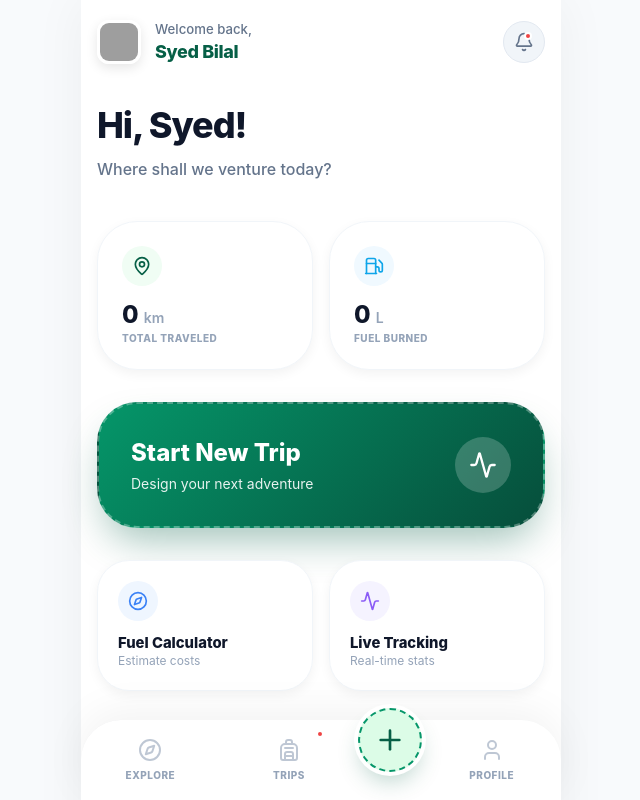
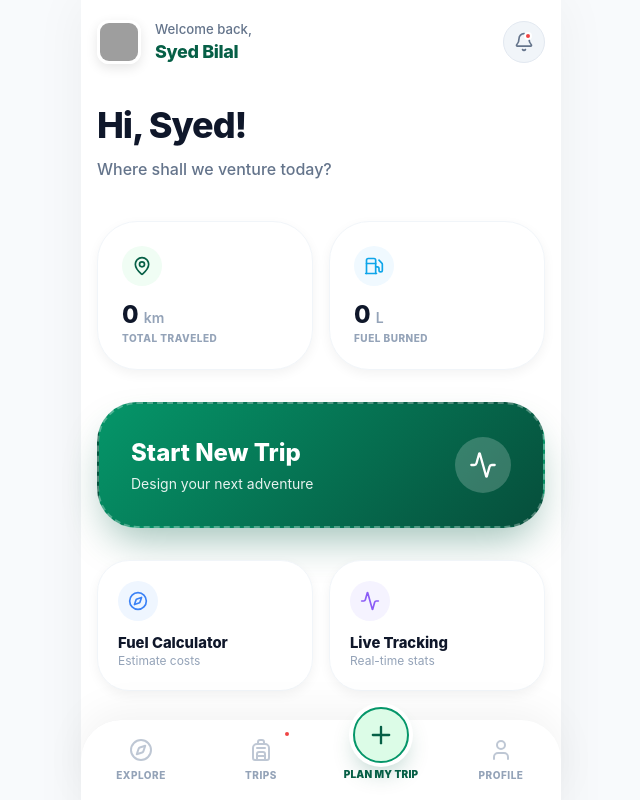
Before and after one commit to sbfaheem/PakTrip, a React (Vite) app: page /login in a window 1280 px wide. Both pictures are taken after a click on the button "Login". Shown: the top 800 px of the page, without its empty margins (319-959 px from the left). Built offline with nearby package versions, Linux system fonts and the light colour scheme; grey boxes are pictures that could not be loaded.

Commit message:
Fix: Added 'Plan My Trip' nav label and resolved white screen crash in Planner

```diff
--- a/src/App.jsx
+++ b/src/App.jsx
@@ -1,4 +1,4 @@
-import { Routes, Route, Link, useLocation, Navigate } from 'react-router-dom';
+import { Routes, Route, Link, useLocation, useNavigate, Navigate } from 'react-router-dom';
 import { Home as HomeIcon, Compass, Backpack, User as UserIcon, Activity, Plus, Search, Bell } from 'lucide-react';
 import { motion, AnimatePresence } from 'framer-motion';
 import Home from './pages/Home';
@@ -17,14 +17,15 @@ function PrivateRoute({ children }) {
 }
 
 function Layout({ children }) {
+  const navigate = useNavigate();
   const location = useLocation();
-  const { trips } = useTrips();
+  const { trips, user } = useTrips() || { trips: [], user: {} };
   const hasInProgress = trips.some(t => t.status === 'In Progress');
 
   const navItems = [
     { path: '/explore', icon: Compass, label: 'Explore' },
     { path: '/trips', icon: Backpack, label: 'Trips' },
-    { path: '/splash', icon: Plus, label: 'Plan', isAction: true },
+    { path: '/plan', icon: Plus, label: 'Plan My Trip', isAction: true },
     { path: '/profile', icon: UserIcon, label: 'Profile' },
   ];
 
@@ -60,23 +61,40 @@ function Layout({ children }) {
         }}>
           {navItems.map((item) => {
             const isActive = location.pathname === item.path;
-            return item.isAction ? (
+            if (item.isAction) {
+              return (
                 <Link
                   key={item.path}
                   to={item.path}
                   style={{
-                  display: 'flex', alignItems: 'center', justifyContent: 'center',
-                  width: '64px', height: '64px', borderRadius: '50%',
+                    display: 'flex', flexDirection: 'column', alignItems: 'center', justifyContent: 'center',
+                    gap: '4px', textDecoration: 'none', transition: 'all 0.3s cubic-bezier(0.4, 0, 0.2, 1)',
+                    flex: 1
+                  }}
+                >
+                  <div style={{
+                    width: '56px', height: '56px', borderRadius: '50%',
                     background: '#dcfce7',
                     color: 'var(--primary)',
                     boxShadow: '0 0 0 4px white, 0 12px 24px -4px rgba(6, 95, 70, 0.3)',
-                  border: '2px dashed #059669',
-                  marginTop: '-40px', textDecoration: 'none', transition: 'all 0.3s cubic-bezier(0.4, 0, 0.2, 1)'
-                }}
-              >
-                <Plus size={32} />
+                    border: '2.5px solid #059669',
+                    marginTop: '-32px', display: 'flex', alignItems: 'center', justifyContent: 'center'
+                  }}>
+                    <Plus size={28} />
+                  </div>
+                  <span style={{
+                    fontSize: '0.625rem',
+                    fontWeight: 900,
+                    color: 'var(--primary)',
+                    letterSpacing: '0.02em',
+                    textTransform: 'uppercase',
+                    textAlign: 'center',
+                    width: 'max-content'
+                  }}>{item.label}</span>
                 </Link>
-            ) : (
+              );
+            }
+            return (
               <Link
                 key={item.path}
                 to={item.path}
--- a/src/pages/PlanTrip.jsx
+++ b/src/pages/PlanTrip.jsx
@@ -3,7 +3,7 @@ import { motion, AnimatePresence } from 'framer-motion';
 import { MapPin, Navigation, Clock, TrendingUp, Fuel, Plus, X, ChevronRight, Bell, Layers, Activity, Loader2, Play, Pause, RotateCcw, CheckCircle2, Trash2, LocateFixed } from 'lucide-react';
 import { Autocomplete, useJsApiLoader, GoogleMap, DirectionsRenderer, Marker } from '@react-google-maps/api';
 import { useTrips } from '../context/TripContext';
-import { useNavigate } from 'react-router-dom';
+import { useNavigate, useLocation } from 'react-router-dom';
 
 const libraries = ['places', 'geometry'];
 
@@ -53,6 +53,7 @@ const PlanTrip = () => {
   const watchId = useRef(null); // Ref for geolocation watch ID
 
   const navigate = useNavigate();
+  const location = useLocation();
   const { user } = useTrips() || { user: {} };
 
   const { isLoaded, loadError } = useJsApiLoader({
```
Lines whose indentation alone changed are shown as unchanged.
